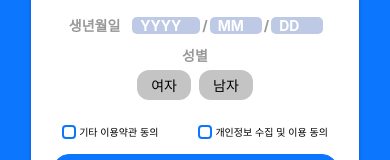
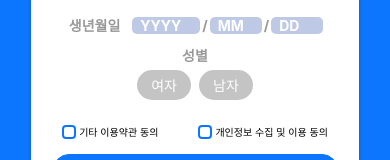
Before and after one commit to Bamdoliro/G-A, a React Native app: screen /SignUpScreen in a window 390 px wide. Shown: the part 488-648 px from the top of the page. Built offline with nearby package versions, Linux system fonts and the light colour scheme.

Commit message:
CHORE :: 성별선택란 디자인 수정

```diff
--- a/pages/SignUpScreen.js
+++ b/pages/SignUpScreen.js
@@ -250,7 +250,8 @@ const styles = StyleSheet.create({
         paddingHorizontal: 14,
         backgroundColor: '#0D76FF',
         marginHorizontal: 4,
-        borderRadius: 12
+        borderRadius: 999,
+        color: 'white'
     },
     genderOptionText: {
         color: 'white',
```
